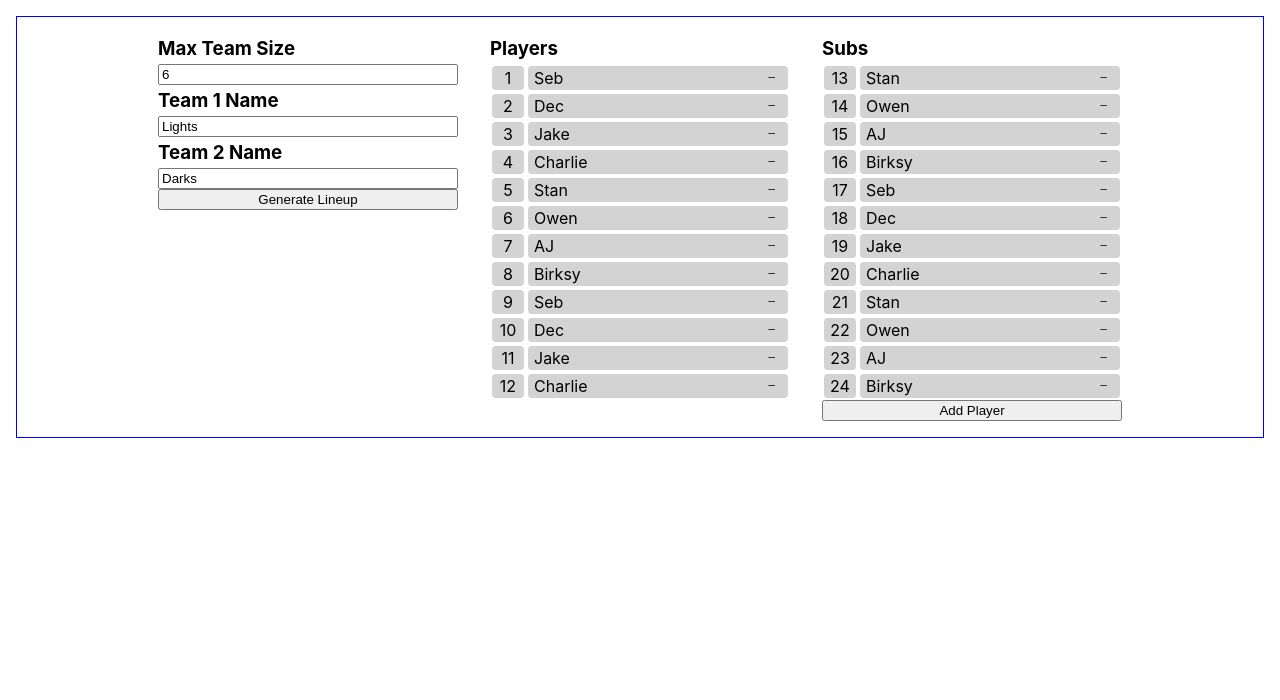
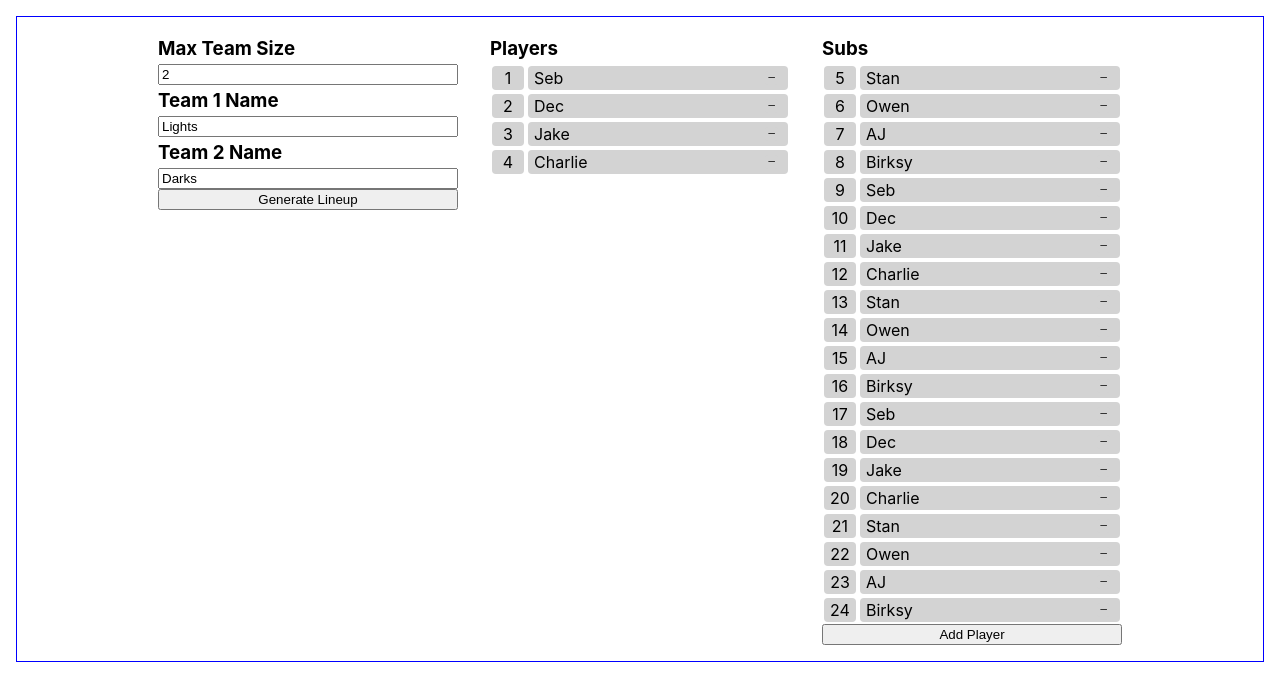
Before and after one commit to SScothorn/teamsheet, a React (Create React App) app: page / in a window 1280 px wide. Shown: the top 700 px of the page. Built offline with nearby package versions, Linux system fonts and the light colour scheme.

Commit message:
implemented a basic team shuffler

```diff
--- a/src/App.tsx
+++ b/src/App.tsx
@@ -3,15 +3,45 @@ import './App.css';
 import { testDefaultPlayers } from './components/Player/DummyPlayers';
 import { Player } from './components/Player/Player';
 import Setup from './pages/Setup/Setup';
+import { shuffle } from './util/shuffle';
 
 function App() {
-	const [teamSize, setTeamSize] = useState(6);
+	const [teamSize, setTeamSize] = useState(2);
 	const [team1Name, setTeam1Name] = useState('Lights');
 	const [team2Name, setTeam2Name] = useState('Darks');
 	const [players, setPlayers] = useState<Player[]>(testDefaultPlayers);
 
 	function generateLineup() {
+		console.clear();
 		console.log(`Generate Pressed`);
+		// Randomly pick a lineup
+		const eligiblePlayers = shuffle(players.slice(0, teamSize * 2)).map((player, index) => {
+			player.team = index % 2;
+			return player;
+		});
+		// Set rest to have no team assigned, incase team size has been reduced.
+		const ineligiblePlayers = players.slice(teamSize * 2).map((player) => {
+			player.team = undefined;
+			return player;
+		});
+		const updatedPlayers = [...eligiblePlayers, ...ineligiblePlayers];
+		setPlayers(updatedPlayers);
+		outputLineupToLogs(updatedPlayers);
+	}
+
+	function outputLineupToLogs(lineup: Player[] = players) {
+		console.log(`${team1Name}:`);
+		lineup
+			.filter((player) => player.team === 0)
+			.forEach((player) => {
+				console.log(`${player.name}`);
+			});
+		console.log(`${team2Name}:`);
+		lineup
+			.filter((player) => player.team === 1)
+			.forEach((player) => {
+				console.log(`${player.name}`);
+			});
 	}
 	return (
 		<div className="App">
--- a/src/components/Player/Player.ts
+++ b/src/components/Player/Player.ts
@@ -1,4 +1,5 @@
 export type Player = {
 	id: string;
 	name: string;
+	team?: number;
 };
--- /dev/null
+++ b/src/util/shuffle.ts
@@ -0,0 +1,16 @@
+export function shuffle<T>(array: Array<T>) {
+	let currentIndex = array.length,
+		randomIndex;
+
+	// While there remain elements to shuffle.
+	while (currentIndex !== 0) {
+		// Pick a remaining element.
+		randomIndex = Math.floor(Math.random() * currentIndex);
+		currentIndex--;
+
+		// And swap it with the current element.
+		[array[currentIndex], array[randomIndex]] = [array[randomIndex], array[currentIndex]];
+	}
+
+	return array;
+}
```
